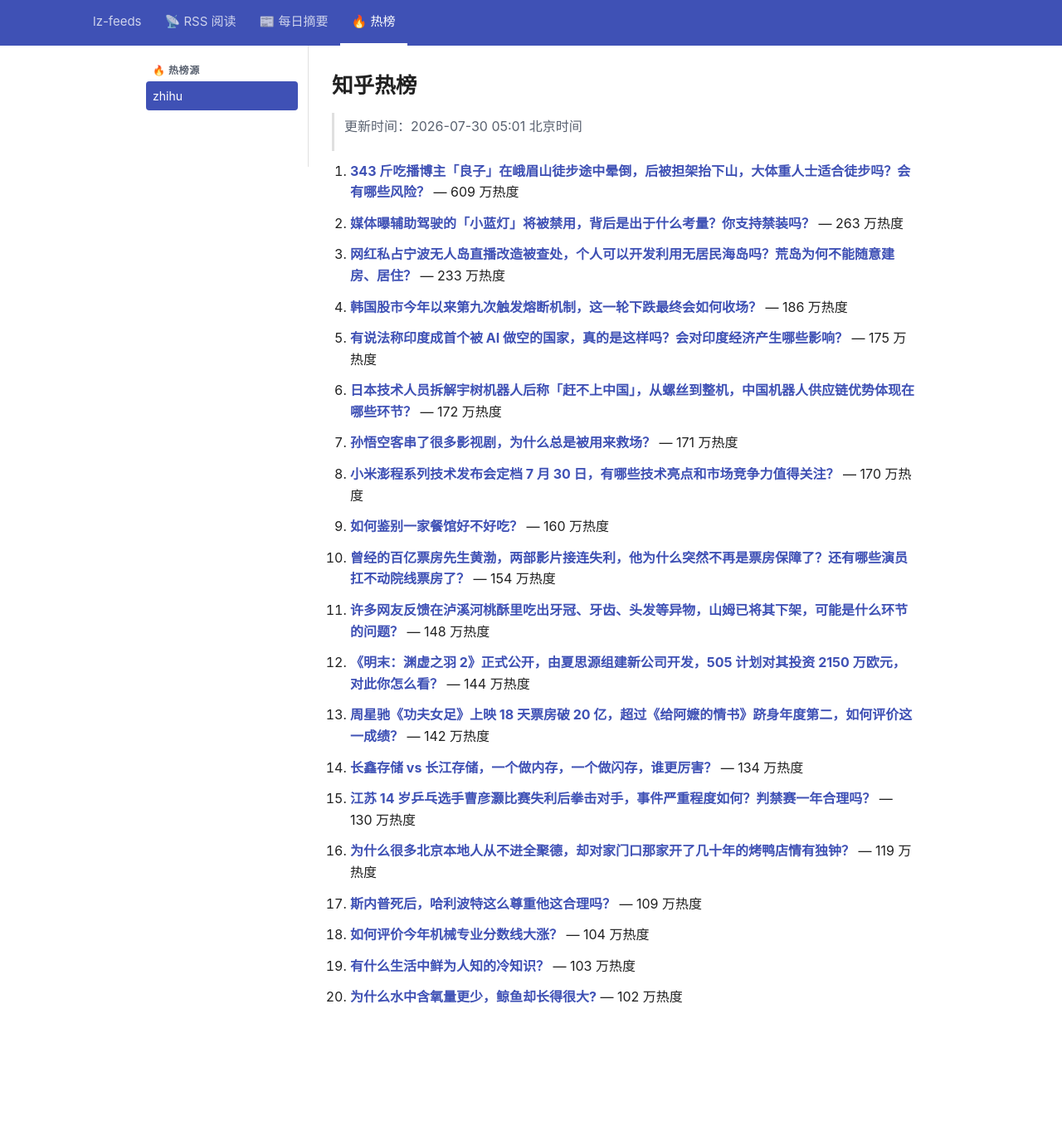
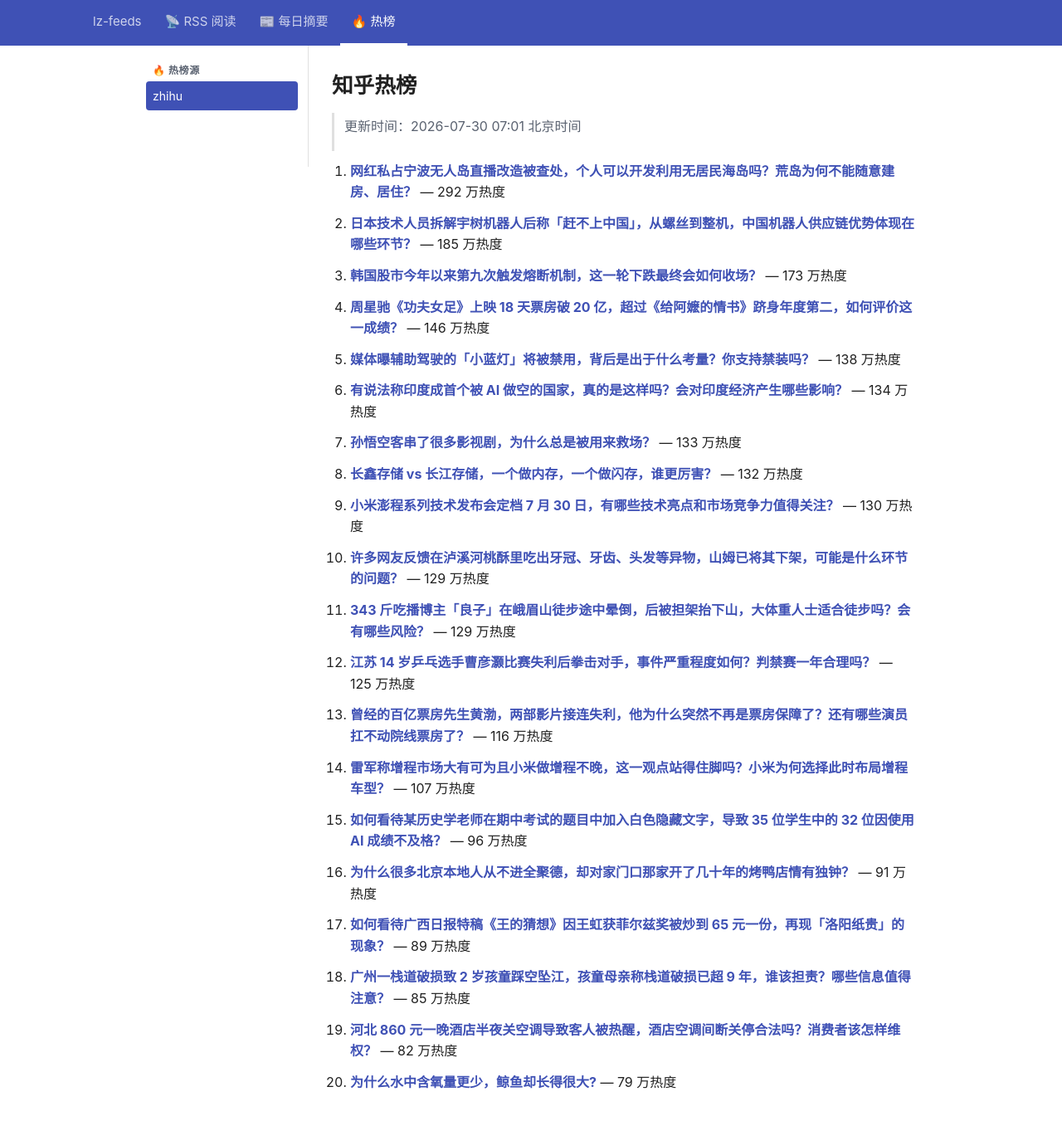
Before and after one commit to lizhang0101/lz-feeds, a Jekyll site: the page built from _hotlist/zhihu.md, in a window 1280 px wide and 1381 px high. Shown: the top 1351 px of the window at 83% size. Built offline with Jekyll 4.4.1, drawn with Linux system fonts in a browser that asks for light colours.

Commit message:
hotlist: 2026-07-29T23:01Z

```diff
--- a/_hotlist/zhihu.md
+++ b/_hotlist/zhihu.md
@@ -1,48 +1,48 @@
 ---
-updated: 2026-07-30 05:01 北京时间
+updated: 2026-07-30 07:01 北京时间
 count: 20
 ---
 
 # 知乎热榜
 
-> 更新时间：2026-07-30 05:01 北京时间
+> 更新时间：2026-07-30 07:01 北京时间
 
-1. **[343 斤吃播博主「良子」在峨眉山徒步途中晕倒，后被担架抬下山，大体重人士适合徒步吗？会有哪些风险？](https://www.zhihu.com/question/2065779470502465996)** — 609 万热度
+1. **[网红私占宁波无人岛直播改造被查处，个人可以开发利用无居民海岛吗？荒岛为何不能随意建房、居住？](https://www.zhihu.com/question/2065709716009743417)** — 292 万热度
 
-2. **[媒体曝辅助驾驶的「小蓝灯」将被禁用，背后是出于什么考量？你支持禁装吗？](https://www.zhihu.com/question/2065809494173377572)** — 263 万热度
+2. **[日本技术人员拆解宇树机器人后称「赶不上中国」，从螺丝到整机，中国机器人供应链优势体现在哪些环节？](https://www.zhihu.com/question/2064993421949755491)** — 185 万热度
 
-3. **[网红私占宁波无人岛直播改造被查处，个人可以开发利用无居民海岛吗？荒岛为何不能随意建房、居住？](https://www.zhihu.com/question/2065709716009743417)** — 233 万热度
+3. **[韩国股市今年以来第九次触发熔断机制，这一轮下跌最终会如何收场？](https://www.zhihu.com/question/2065767078427113175)** — 173 万热度
 
-4. **[韩国股市今年以来第九次触发熔断机制，这一轮下跌最终会如何收场？](https://www.zhihu.com/question/2065767078427113175)** — 186 万热度
+4. **[周星驰《功夫女足》上映 18 天票房破 20 亿，超过《给阿嬷的情书》跻身年度第二，如何评价这一成绩？](https://www.zhihu.com/question/2065509466343044069)** — 146 万热度
 
-5. **[有说法称印度成首个被 AI 做空的国家，真的是这样吗？会对印度经济产生哪些影响？](https://www.zhihu.com/question/2065710393360479149)** — 175 万热度
+5. **[媒体曝辅助驾驶的「小蓝灯」将被禁用，背后是出于什么考量？你支持禁装吗？](https://www.zhihu.com/question/2065809494173377572)** — 138 万热度
 
-6. **[日本技术人员拆解宇树机器人后称「赶不上中国」，从螺丝到整机，中国机器人供应链优势体现在哪些环节？](https://www.zhihu.com/question/2064993421949755491)** — 172 万热度
+6. **[有说法称印度成首个被 AI 做空的国家，真的是这样吗？会对印度经济产生哪些影响？](https://www.zhihu.com/question/2065710393360479149)** — 134 万热度
 
-7. **[孙悟空客串了很多影视剧，为什么总是被用来救场？](https://www.zhihu.com/question/2064400500926189976)** — 171 万热度
+7. **[孙悟空客串了很多影视剧，为什么总是被用来救场？](https://www.zhihu.com/question/2064400500926189976)** — 133 万热度
 
-8. **[小米澎程系列技术发布会定档 7 月 30 日，有哪些技术亮点和市场竞争力值得关注？](https://www.zhihu.com/question/2065017879477725134)** — 170 万热度
+8. **[长鑫存储 vs 长江存储，一个做内存，一个做闪存，谁更厉害？](https://www.zhihu.com/question/2061092161337177252)** — 132 万热度
 
-9. **[如何鉴别一家餐馆好不好吃？](https://www.zhihu.com/question/36382598)** — 160 万热度
+9. **[小米澎程系列技术发布会定档 7 月 30 日，有哪些技术亮点和市场竞争力值得关注？](https://www.zhihu.com/question/2065017879477725134)** — 130 万热度
 
-10. **[曾经的百亿票房先生黄渤，两部影片接连失利，他为什么突然不再是票房保障了？还有哪些演员扛不动院线票房了？](https://www.zhihu.com/question/2041688424608952500)** — 154 万热度
+10. **[许多网友反馈在泸溪河桃酥里吃出牙冠、牙齿、头发等异物，山姆已将其下架，可能是什么环节的问题？](https://www.zhihu.com/question/2065716053770859492)** — 129 万热度
 
-11. **[许多网友反馈在泸溪河桃酥里吃出牙冠、牙齿、头发等异物，山姆已将其下架，可能是什么环节的问题？](https://www.zhihu.com/question/2065716053770859492)** — 148 万热度
+11. **[343 斤吃播博主「良子」在峨眉山徒步途中晕倒，后被担架抬下山，大体重人士适合徒步吗？会有哪些风险？](https://www.zhihu.com/question/2065779470502465996)** — 129 万热度
 
-12. **[《明末：渊虚之羽 2》正式公开，由夏思源组建新公司开发，505 计划对其投资 2150 万欧元，对此你怎么看？](https://www.zhihu.com/question/2065822635464958698)** — 144 万热度
+12. **[江苏 14 岁乒乓选手曹彦灏比赛失利后拳击对手，事件严重程度如何？判禁赛一年合理吗？](https://www.zhihu.com/question/2065664493460493869)** — 125 万热度
 
-13. **[周星驰《功夫女足》上映 18 天票房破 20 亿，超过《给阿嬷的情书》跻身年度第二，如何评价这一成绩？](https://www.zhihu.com/question/2065509466343044069)** — 142 万热度
+13. **[曾经的百亿票房先生黄渤，两部影片接连失利，他为什么突然不再是票房保障了？还有哪些演员扛不动院线票房了？](https://www.zhihu.com/question/2041688424608952500)** — 116 万热度
 
-14. **[长鑫存储 vs 长江存储，一个做内存，一个做闪存，谁更厉害？](https://www.zhihu.com/question/2061092161337177252)** — 134 万热度
+14. **[雷军称增程市场大有可为且小米做增程不晚，这一观点站得住脚吗？小米为何选择此时布局增程车型？](https://www.zhihu.com/question/2065799308067041337)** — 107 万热度
 
-15. **[江苏 14 岁乒乓选手曹彦灏比赛失利后拳击对手，事件严重程度如何？判禁赛一年合理吗？](https://www.zhihu.com/question/2065664493460493869)** — 130 万热度
+15. **[如何看待某历史学老师在期中考试的题目中加入白色隐藏文字，导致 35 位学生中的 32 位因使用 AI 成绩不及格？](https://www.zhihu.com/question/2065158710427751418)** — 96 万热度
 
-16. **[为什么很多北京本地人从不进全聚德，却对家门口那家开了几十年的烤鸭店情有独钟？](https://www.zhihu.com/question/2058200201479677540)** — 119 万热度
+16. **[为什么很多北京本地人从不进全聚德，却对家门口那家开了几十年的烤鸭店情有独钟？](https://www.zhihu.com/question/2058200201479677540)** — 91 万热度
 
-17. **[斯内普死后，哈利波特这么尊重他这合理吗？](https://www.zhihu.com/question/543297449)** — 109 万热度
+17. **[如何看待广西日报特稿《王的猜想》因王虹获菲尔兹奖被炒到 65 元一份，再现「洛阳纸贵」的现象？](https://www.zhihu.com/question/2065739488693899762)** — 89 万热度
 
-18. **[如何评价今年机械专业分数线大涨？](https://www.zhihu.com/question/2064628663983793999)** — 104 万热度
+18. **[广州一栈道破损致 2 岁孩童踩空坠江，孩童母亲称栈道破损已超 9 年，谁该担责？哪些信息值得注意？](https://www.zhihu.com/question/2065157738481586639)** — 85 万热度
 
-19. **[有什么生活中鲜为人知的冷知识？](https://www.zhihu.com/question/666017688)** — 103 万热度
+19. **[河北 860 元一晚酒店半夜关空调导致客人被热醒，酒店空调间断关停合法吗？消费者该怎样维权？](https://www.zhihu.com/question/2065344071745233365)** — 82 万热度
 
-20. **[为什么水中含氧量更少，鲸鱼却长得很大?](https://www.zhihu.com/question/2007787270053328648)** — 102 万热度
+20. **[为什么水中含氧量更少，鲸鱼却长得很大?](https://www.zhihu.com/question/2007787270053328648)** — 79 万热度
```
